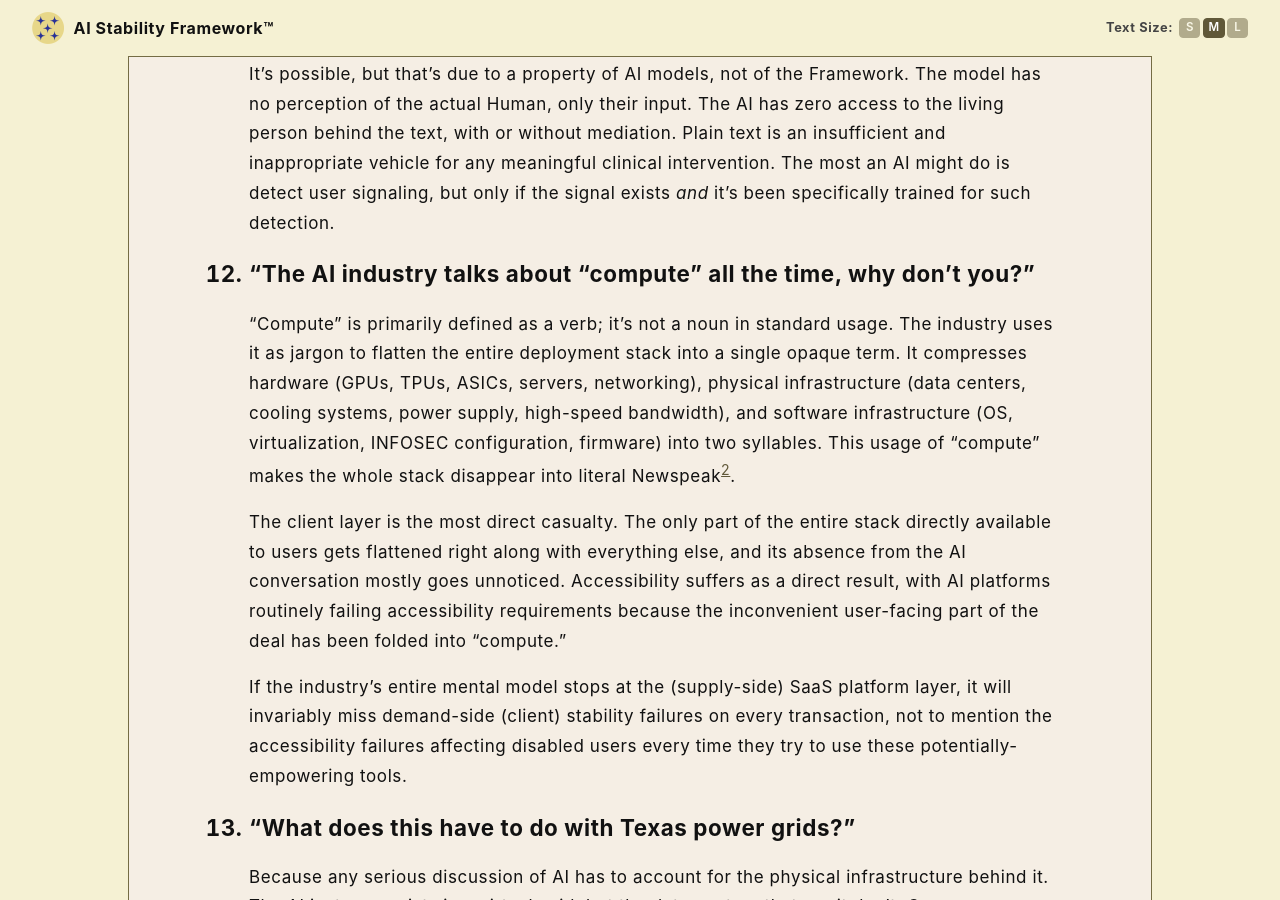
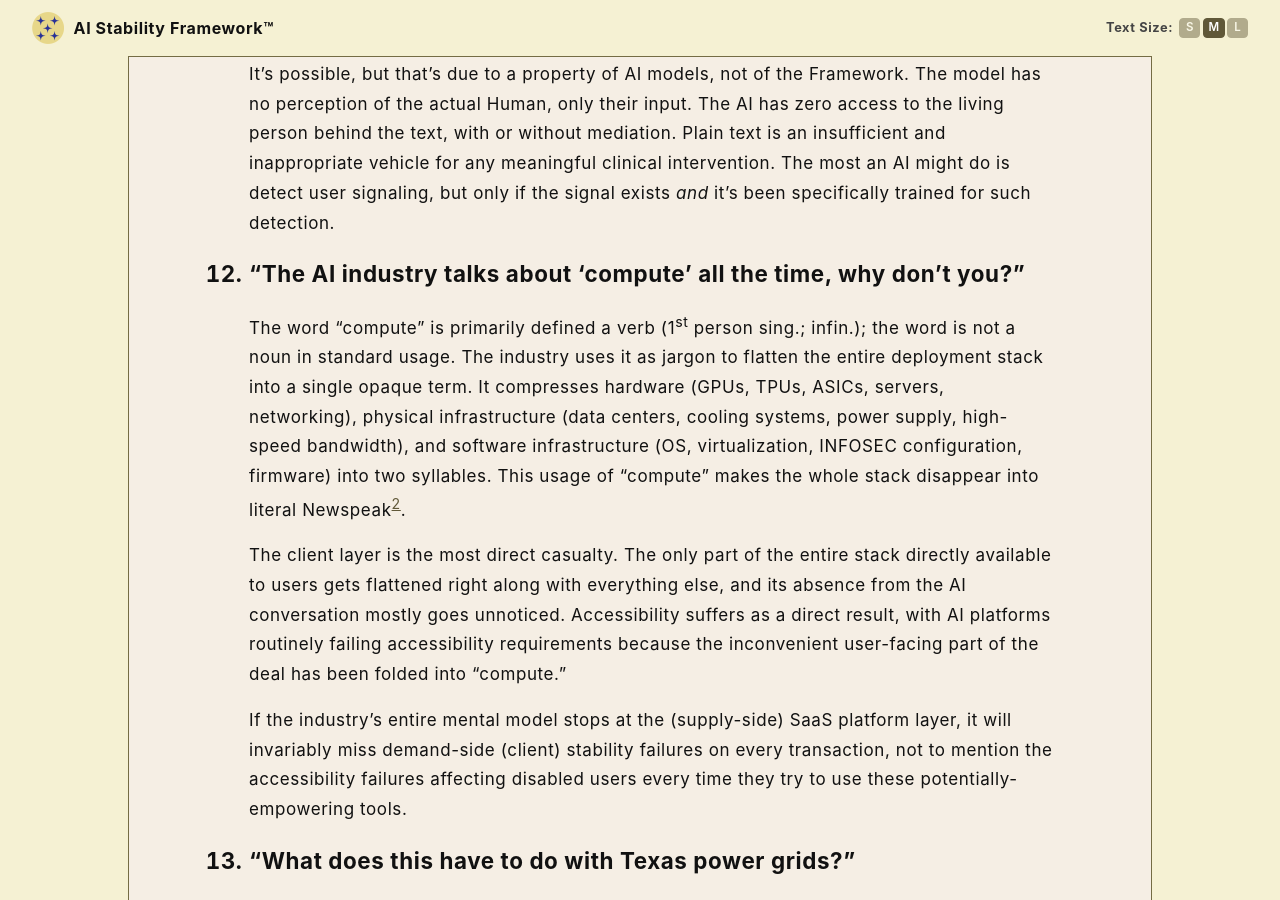
Before and after one commit to rojaslen/AISF-WEB, a Jekyll site: the page built from epilogue.md, in a window 1280 px wide and 900 px high, scrolled down 5723 px. Built offline with Jekyll 4.4.1, drawn with Linux system fonts in a browser that asks for light colours; some web fonts are replaced; some of the changed text lies outside the part shown.

Commit message:
Update epilogue.md

```diff
--- a/epilogue.md
+++ b/epilogue.md
@@ -26,7 +26,7 @@ main ol > li::marker { font-size: 1.4rem; font-weight: 700; }
 <li><a href="#faq9">Is this an IT security exploit?</a></li>
 <li><a href="#faq10">What about AI sycophancy?</a></li>
 <li><a href="#faq11">What's the risk of 'AI psychosis?'</a></li>
-<li><a href="#faq12">Why no mention of 'compute?'</a></li>
+<li><a href="#faq12">Why no mention of compute?</a></li>
 <li><a href="#faq13">Why mention Texas power grids?</a></li>
 <li><a href="#faq14">Won't platforms block it?</a></li>
 <li><a href="#faq15">Does it break in long sessions?</a></li>
@@ -102,9 +102,9 @@ main ol > li::marker { font-size: 1.4rem; font-weight: 700; }
 
     It's possible, but that's due to a property of AI models, not of the Framework. The model has no perception of the actual Human, only their input. The AI has zero access to the living person behind the text, with or without mediation. Plain text is an insufficient and inappropriate vehicle for any meaningful clinical intervention. The most an AI might do is detect user signaling, but only if the signal exists *and* it's been specifically trained for such detection.
 
-12. <a name="faq12"></a>**"The AI industry talks about "compute" all the time, why don't you?"**
+12. <a name="faq12"></a>**"The AI industry talks about 'compute' all the time, why don't you?"**
 
-    "Compute" is primarily defined as a verb; it's not a noun in standard usage. The industry uses it as jargon to flatten the entire deployment stack into a single opaque term. It compresses hardware (GPUs, TPUs, ASICs, servers, networking), physical infrastructure (data centers, cooling systems, power supply, high-speed bandwidth), and software infrastructure (OS, virtualization, INFOSEC configuration, firmware) into two syllables. This usage of "compute" makes the whole stack disappear into literal Newspeak[^Fa].
+    The word "compute" is primarily defined a verb (1<sup>st</sup> person sing.; infin.); the word is not a noun in standard usage. The industry uses it as jargon to flatten the entire deployment stack into a single opaque term. It compresses hardware (GPUs, TPUs, ASICs, servers, networking), physical infrastructure (data centers, cooling systems, power supply, high-speed bandwidth), and software infrastructure (OS, virtualization, INFOSEC configuration, firmware) into two syllables. This usage of "compute" makes the whole stack disappear into literal Newspeak[^Fa].
 
     The client layer is the most direct casualty. The only part of the entire stack directly available to users gets flattened right along with everything else, and its absence from the AI conversation mostly goes unnoticed. Accessibility suffers as a direct result, with AI platforms routinely failing accessibility requirements because the inconvenient user-facing part of the deal has been folded into "compute."
 
```
